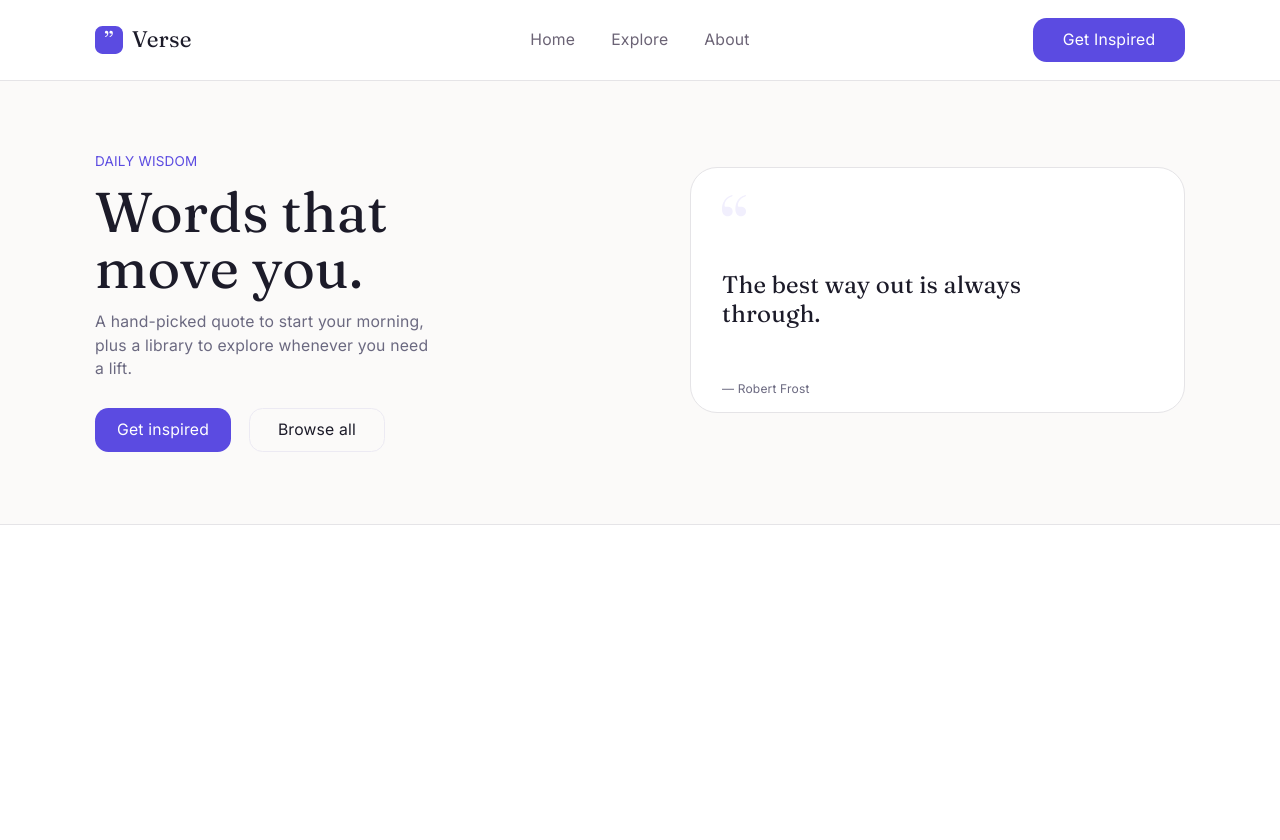
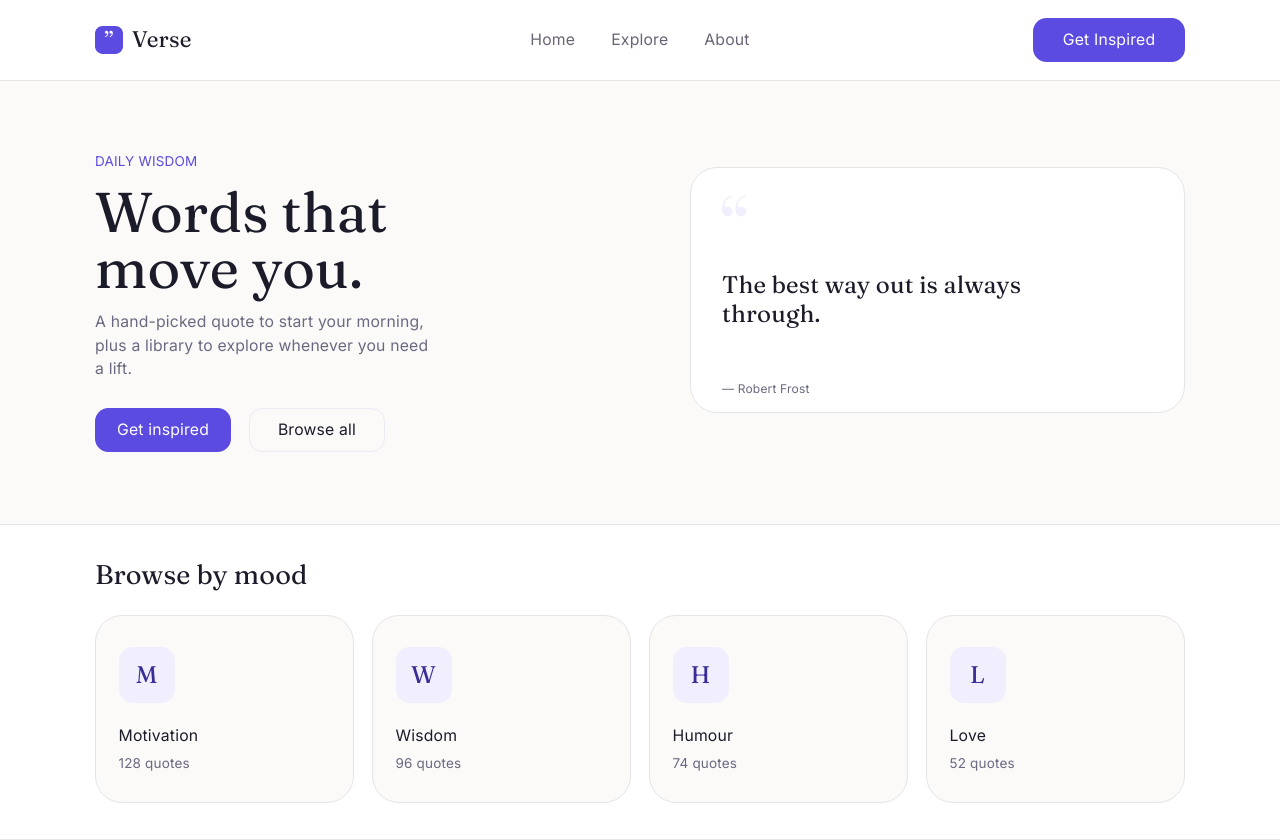
Before and after one commit to SMK-Projects-587/Manideep_AS2, a React (Vite) app: page / in a window 1280 px wide. Before the commit the page ends 800 px from the top, so only its background shows below. Built offline with nearby package versions, Linux system fonts and the light colour scheme.

Commit message:
feat: developed browse by mood section

```diff
--- a/src/App.tsx
+++ b/src/App.tsx
@@ -1,3 +1,4 @@
+import BrowseByMood from './components/BrowseByMood';
 import Hero from './components/Hero';
 import Navbar from './components/Navbar';
 
@@ -6,6 +7,7 @@ function App() {
     <>
       <Navbar />
       <Hero />
+      <BrowseByMood />
     </>
   );
 }
--- /dev/null
+++ b/src/components/BrowseByMood.tsx
@@ -0,0 +1,28 @@
+import MoodCard from './MoodCard';
+
+const moods = [
+  { title: 'Motivation', count: 128 },
+  { title: 'Wisdom', count: 96 },
+  { title: 'Humour', count: 74 },
+  { title: 'Love', count: 52 },
+];
+
+function BrowseByMood() {
+  return (
+    <section className="border-border border-b">
+      <div className="mx-auto w-full max-w-[1126px] px-4 py-8">
+        <h2 className="font-display text-heading text-2xl leading-none font-normal">
+          Browse by mood
+        </h2>
+
+        <div className="mt-6 grid grid-cols-2 gap-3 md:grid-cols-4 md:gap-4">
+          {moods.map((mood) => (
+            <MoodCard key={mood.title} title={mood.title} count={mood.count} />
+          ))}
+        </div>
+      </div>
+    </section>
+  );
+}
+
+export default BrowseByMood;
--- /dev/null
+++ b/src/components/MoodCard.tsx
@@ -0,0 +1,23 @@
+type MoodCardProps = {
+  title: string;
+  count: number;
+};
+
+function MoodCard({ title, count }: MoodCardProps) {
+  return (
+    <div className="border-border bg-background flex h-[188px] flex-col rounded-3xl border px-5 py-7">
+      <div className="bg-mood-bg flex h-[56px] w-[56px] items-center justify-center rounded-xl">
+        <span className="font-display text-mood-text text-[24px]">
+          {title.charAt(0)}
+        </span>
+      </div>
+
+      <div className="mt-auto flex flex-col gap-2">
+        <p className="text-heading text-sm font-medium">{title}</p>
+        <p className="text-secondary text-xs leading-none">{count} quotes</p>
+      </div>
+    </div>
+  );
+}
+
+export default MoodCard;
--- a/src/index.css
+++ b/src/index.css
@@ -11,6 +11,9 @@
   --color-hover: #26252f;
   --color-background: #fbfaf9;
   --color-border: #e5e4e7;
+
+  --color-mood-bg: #f1effd;
+  --color-mood-text: #392e97;
 }
 :root {
   --text: #6b6375;
```
